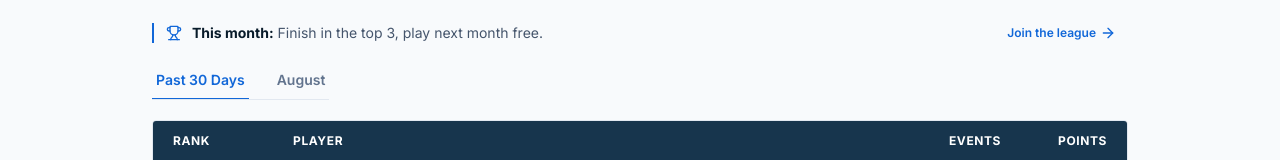
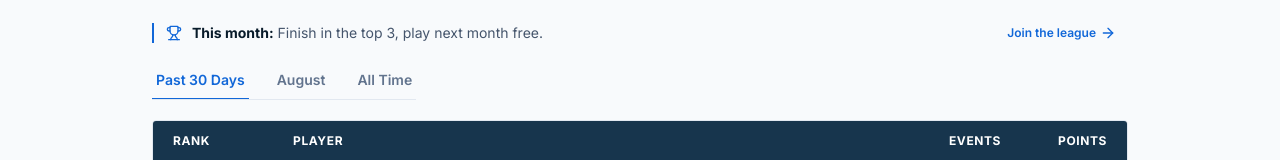
Before and after one commit to kotcleague/kotcleague.github.io, a React (Vite) app: page / in a window 1280 px wide. Shown: the part 218-378 px from the top of the page. Built offline with nearby package versions, Linux system fonts and the light colour scheme; a web font is replaced by a local one.

Commit message:
Update ViewTabs.tsx

```diff
--- a/src/components/ViewTabs.tsx
+++ b/src/components/ViewTabs.tsx
@@ -12,6 +12,7 @@ const currentMonthName = new Date().toLocaleDateString("en-US", {
 const VIEWS: { value: RankingView; label: string }[] = [
   { value: "past-30-days", label: "Past 30 Days" },
   { value: "current-month", label: currentMonthName },
+  { value: "all-time", label: "All Time" },
 ];
 
 function chip(active: boolean) {
```
